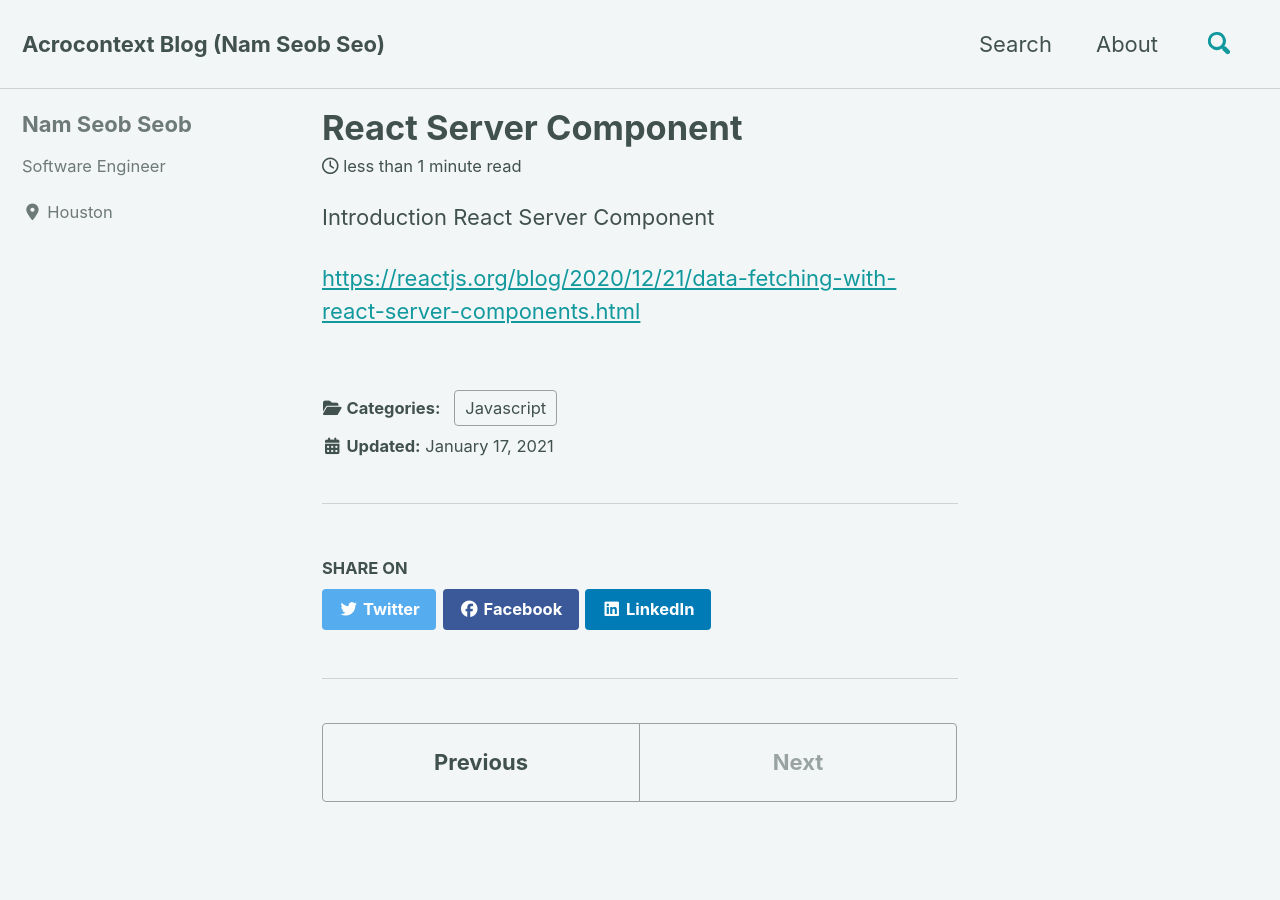
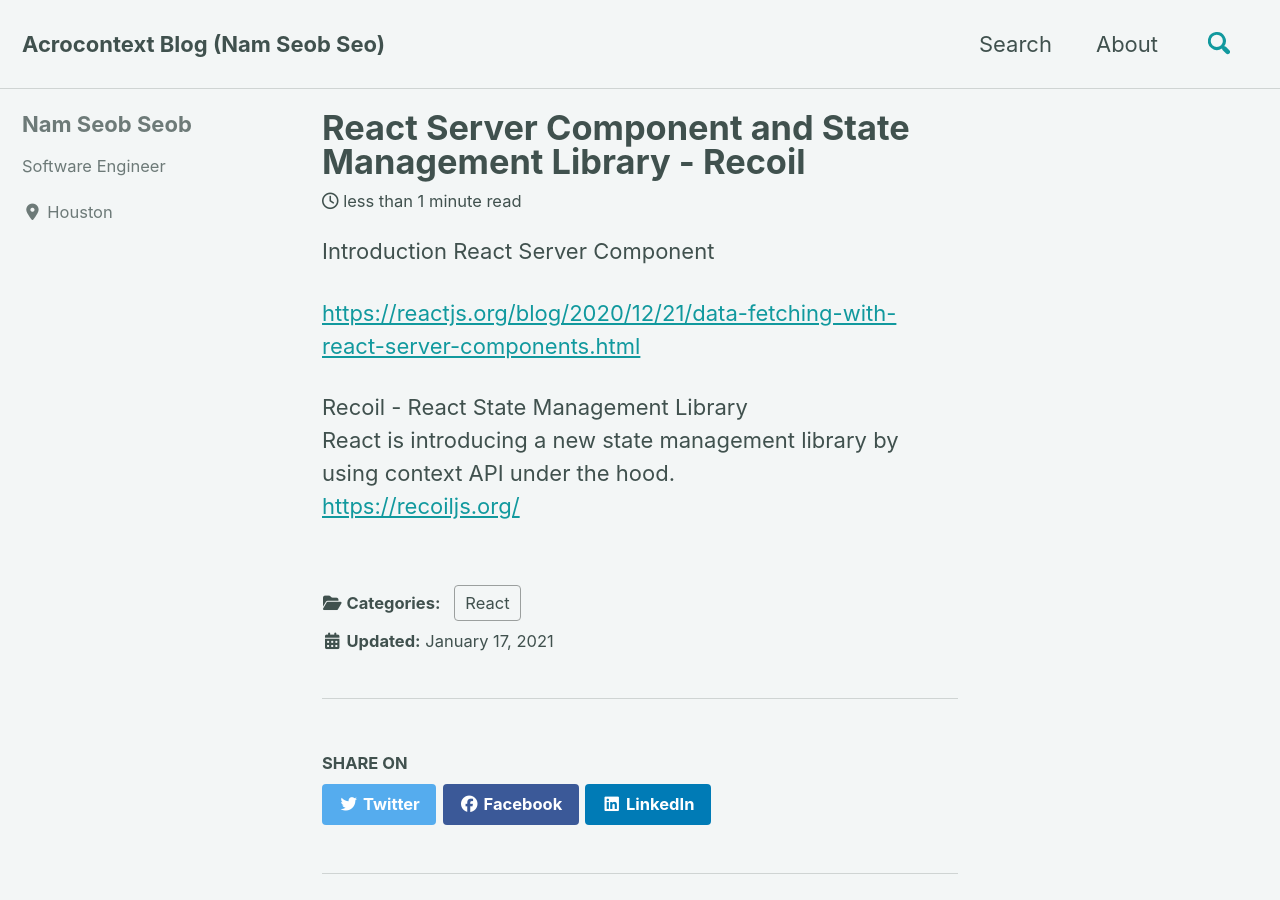
Before and after one commit to nsclass/nsclass.github.io, a Jekyll site: the page built from _posts/2021-01-17-react-server-component.md, in a window 1280 px wide and 900 px high. Built offline with Jekyll 4.4.1, drawn with Linux system fonts in a browser that asks for light colours; cached includes are drawn as plain includes; nearby versions of some CDN libraries.

Commit message:
react recoil

```diff
--- a/_posts/2021-01-17-react-server-component.md
+++ b/_posts/2021-01-17-react-server-component.md
@@ -1,6 +1,6 @@
 ---
 layout: single
-title: React Server Component
+title: React Server Component and State Management Library - Recoil
 date: 2021-01-17 18:00:00.000000000 -05:00
 type: post
 parent_id: "0"
@@ -8,9 +8,13 @@ published: true
 password: ""
 status: publish
 categories:
-  - Javascript
-permalink: "2021/01/17/react-server-component"
+  - React
+permalink: "2021/01/17/react-server-component-and-recoil"
 ---
 Introduction React Server Component
 
 [https://reactjs.org/blog/2020/12/21/data-fetching-with-react-server-components.html](https://reactjs.org/blog/2020/12/21/data-fetching-with-react-server-components.html)
+
+Recoil - React State Management Library
+React is introducing a new state management library by using context API under the hood.
+[https://recoiljs.org/](https://recoiljs.org/)
```
